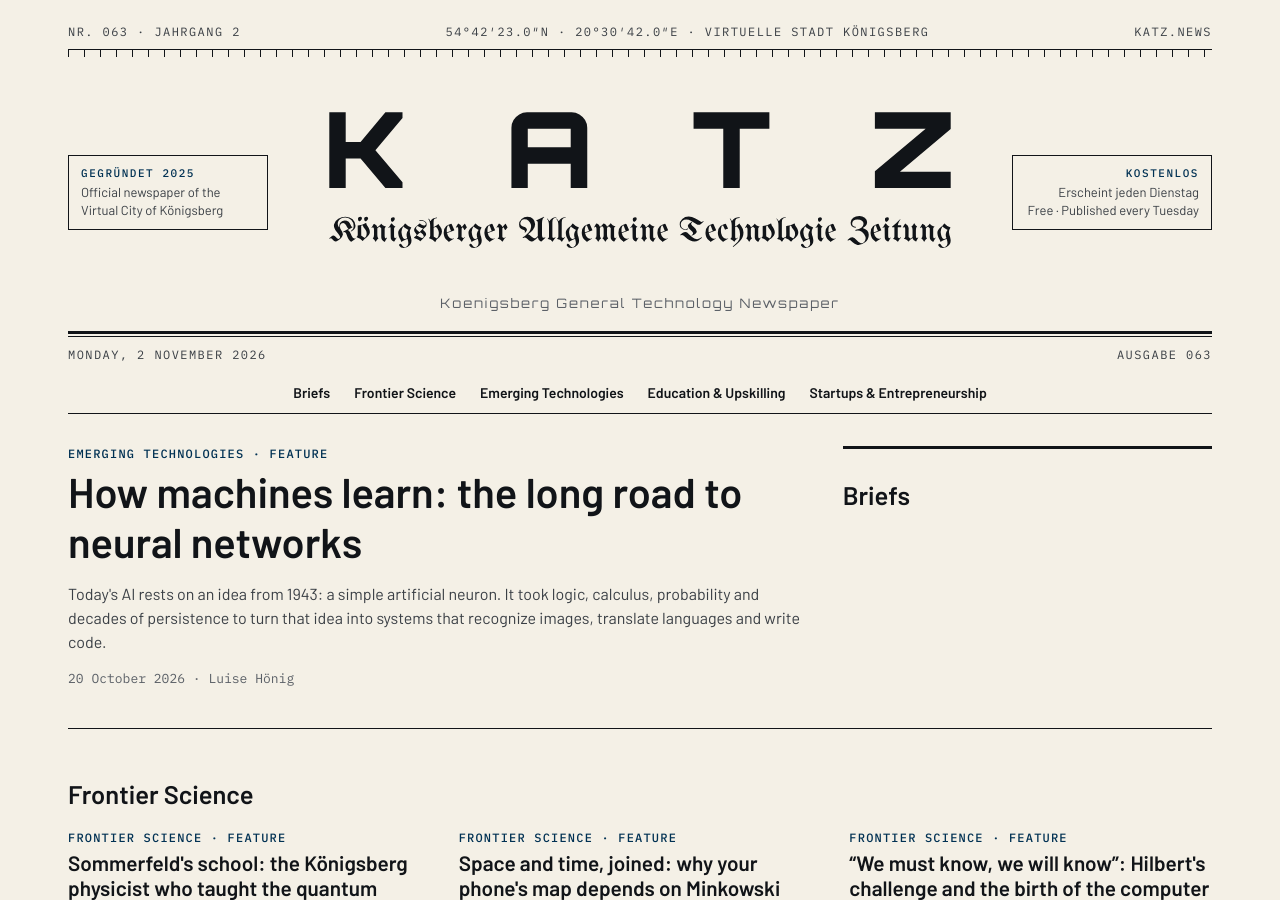
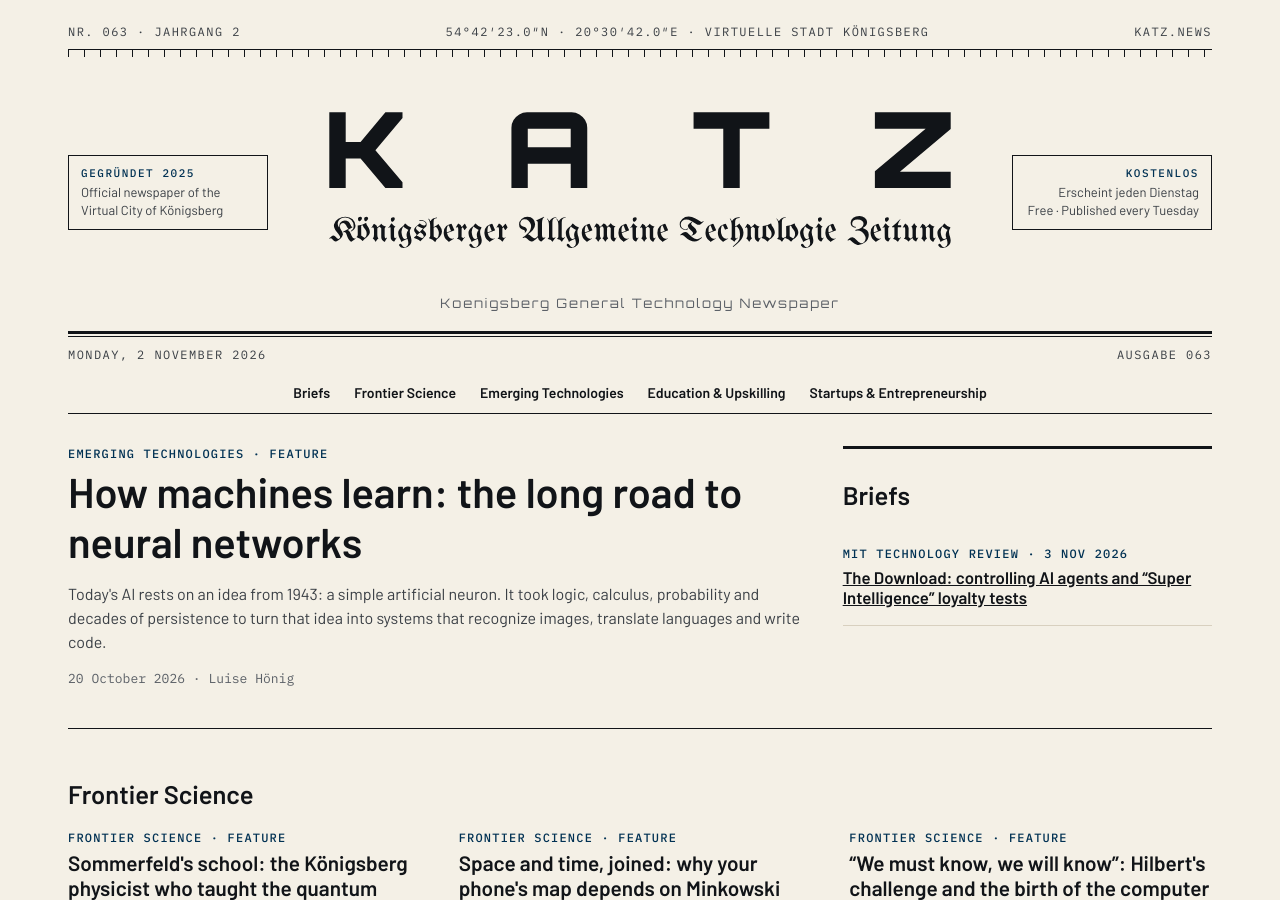
Before and after one commit to katz-news/katz.news, a Jekyll site: the page built from index.html, in a window 1280 px wide and 900 px high. Built offline with Jekyll 4.4.1, drawn with Linux system fonts in a browser that asks for light colours.

Commit message:
Publish 2026-11-05

```diff
--- a/_data/build.yml
+++ b/_data/build.yml
@@ -1 +1 @@
-published_at: 2026-11-04T23:28:44Z
+published_at: 2026-11-05T05:08:27Z
--- /dev/null
+++ b/_posts/briefs/2026-11-04-the-download-controlling-ai-agents-and-super-intelligence-lo.md
@@ -0,0 +1,8 @@
+---
+published: true
+title: "The Download: controlling AI agents and “Super Intelligence” loyalty tests"
+date: 2026-11-03
+section: technology
+source_name: MIT Technology Review
+source_url: https://www.technologyreview.com/2026/11/03/1147940/the-download-controlling-ai-agents-trump-super-intelligence/
+---
```
